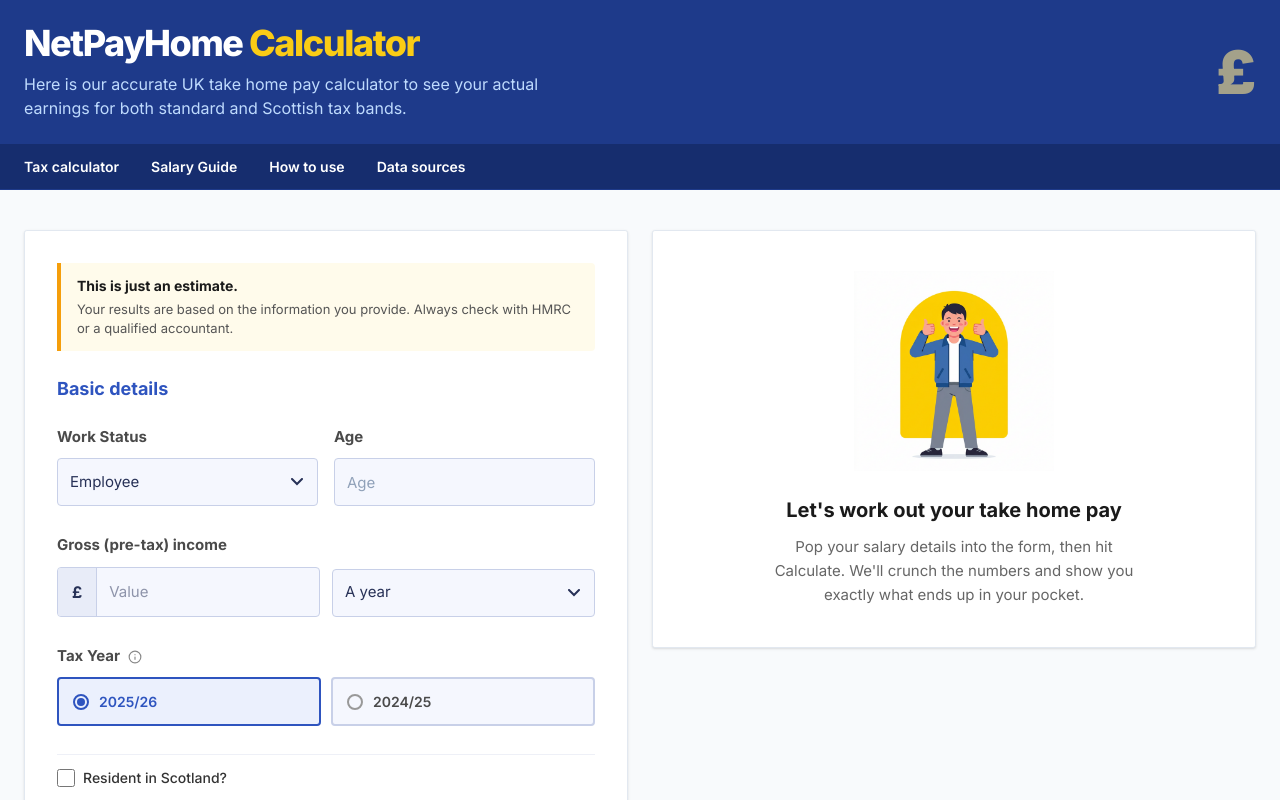
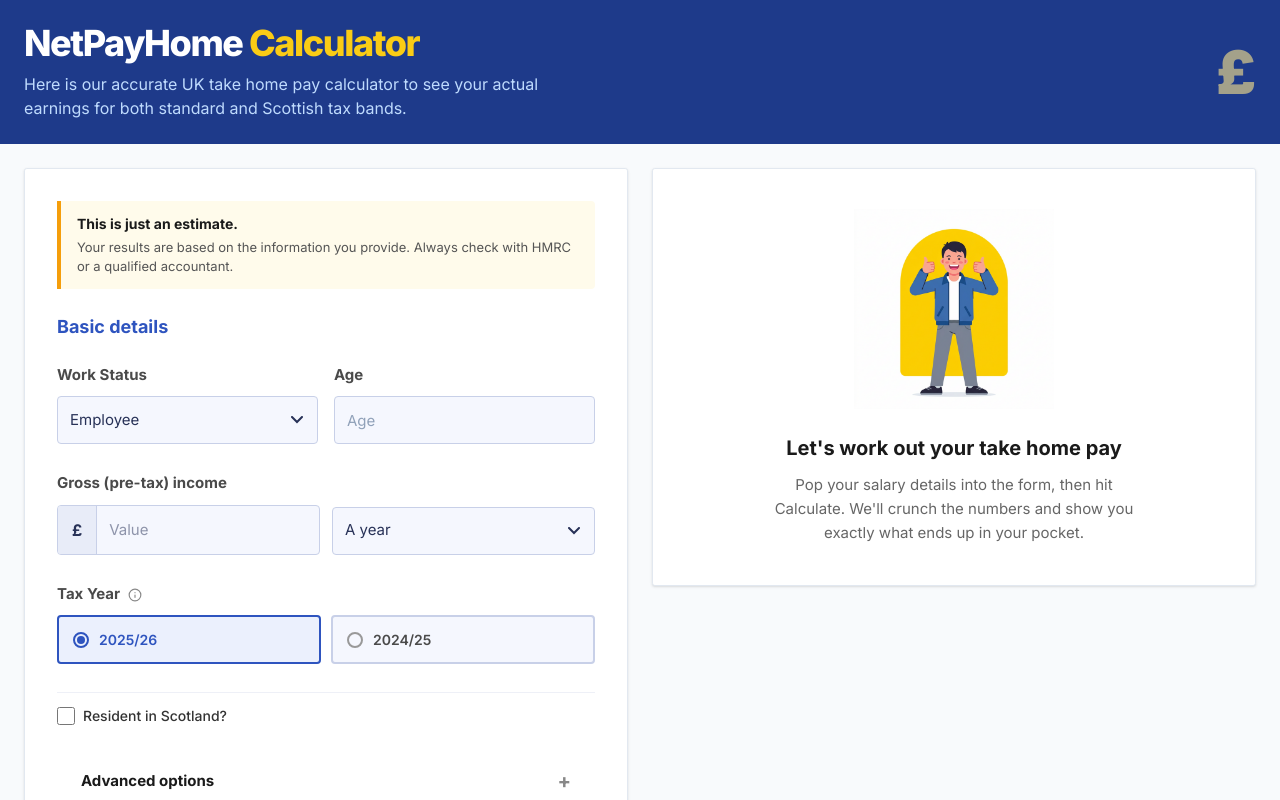
Before and after one commit to dsrashmika-prog/uktaxcal, a Next.js app: page / in a window 1280 px wide. Shown: the top 800 px of the page. Built offline with nearby package versions, Linux system fonts and the light colour scheme.

Commit message:
feat: remove secondary nav strip for 1-page SEO focus and reduce top spacing

```diff
--- a/src/app/page.tsx
+++ b/src/app/page.tsx
@@ -164,26 +164,8 @@
         </div>
       </header>
 
-      {/* ===== NAV STRIP ===== */}
-      <nav style={{ background: "#162d6e", color: "white", borderBottom: "1px solid #1e3a8a", padding: "12px 0" }}>
-        <div className="scrollbar-hide" style={{ maxWidth: "1280px", margin: "0 auto", padding: "0 24px", display: "flex", gap: "32px", overflowX: "auto", whiteSpace: "nowrap" }}>
-          <Link href="/" style={{ color: "white", textDecoration: "none", fontWeight: 600, fontSize: "14px" }} onMouseOver={e => (e.currentTarget.style.color = "#facc15")} onMouseOut={e => (e.currentTarget.style.color = "white")}>
-            Tax calculator
-          </Link>
-          <Link href="/salary-guide" style={{ color: "white", textDecoration: "none", fontWeight: 600, fontSize: "14px" }} onMouseOver={e => (e.currentTarget.style.color = "#facc15")} onMouseOut={e => (e.currentTarget.style.color = "white")}>
-            Salary Guide
-          </Link>
-          <Link href="/how-to" style={{ color: "white", textDecoration: "none", fontWeight: 600, fontSize: "14px" }} onMouseOver={e => (e.currentTarget.style.color = "#facc15")} onMouseOut={e => (e.currentTarget.style.color = "white")}>
-            How to use
-          </Link>
-          <Link href="/sources" style={{ color: "white", textDecoration: "none", fontWeight: 600, fontSize: "14px" }} onMouseOver={e => (e.currentTarget.style.color = "#facc15")} onMouseOut={e => (e.currentTarget.style.color = "white")}>
-            Data sources
-          </Link>
-        </div>
-      </nav>
-
       {/* ===== MAIN ===== */}
-      <main style={{ flex: 1, padding: "40px 0" }}>
+      <main style={{ flex: 1, padding: "24px 0 40px" }}>
         <div style={{ maxWidth: "1280px", margin: "0 auto", padding: "0 24px" }}>
           <div style={{ display: "grid", gridTemplateColumns: "1fr", gap: "24px" }} className="calc-grid">
 
```
